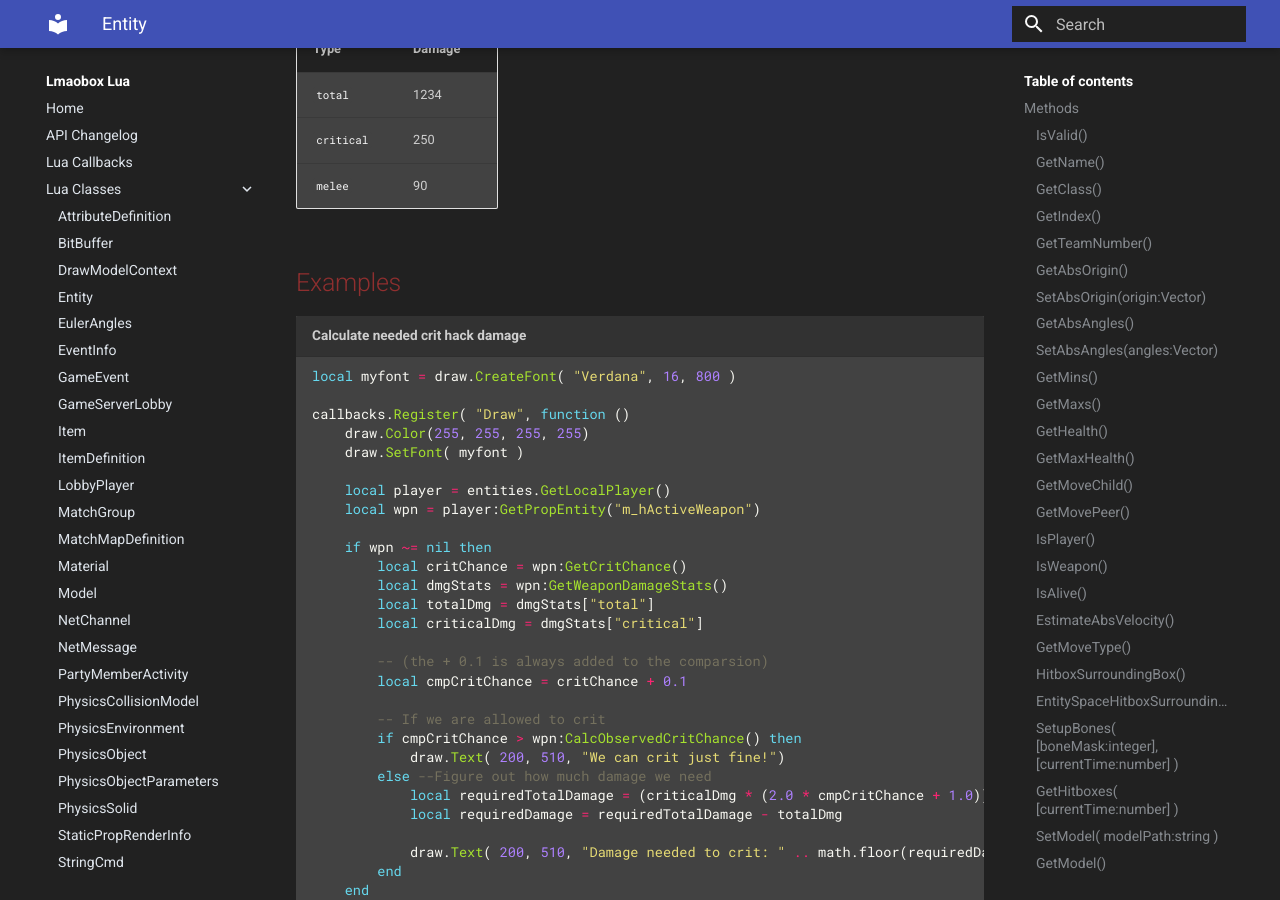
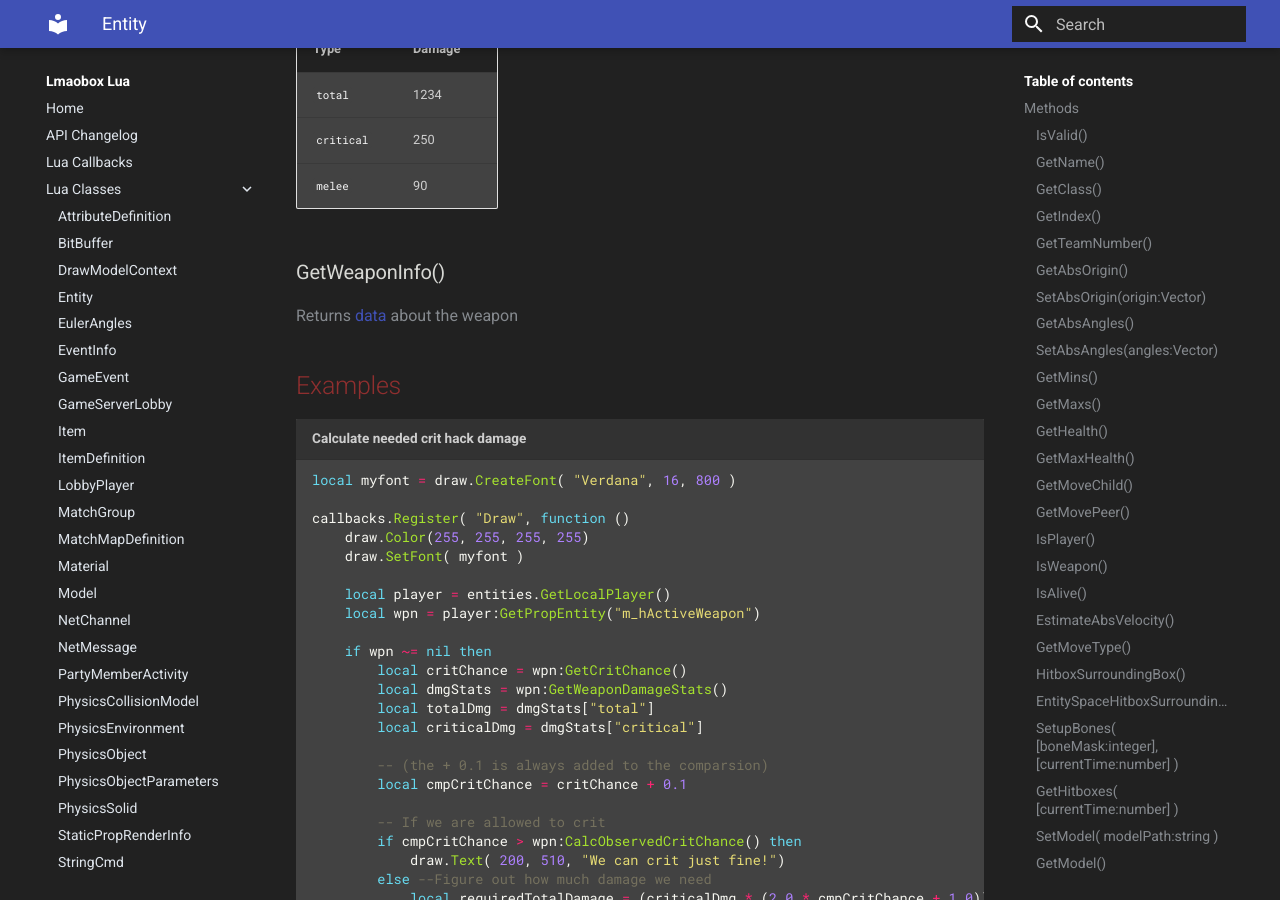
Before and after one commit to uosq/docs, an MkDocs documentation site: the page built from docs/Lua_Classes/Entity.md, in a window 1280 px wide and 900 px high, scrolled down 12869 px. Built offline with MkDocs 1.6.1 and Material for MkDocs 9.7.7, drawn with Linux system fonts in a browser that asks for light colours.

Commit message:
Update Entity.md to have the GetWeaponInfo() method

````diff
--- a/docs/Lua_Classes/Entity.md
+++ b/docs/Lua_Classes/Entity.md
@@ -453,6 +453,10 @@ Returns the current damage stats as a following table:
 | `critical`         | 250      |
 | `melee`         | 90      |
 
+### GetWeaponInfo()
+
+Returns [data](WeaponData.md) about the weapon
+
 ## Examples
 
 ``` lua title="Calculate needed crit hack damage"
````
